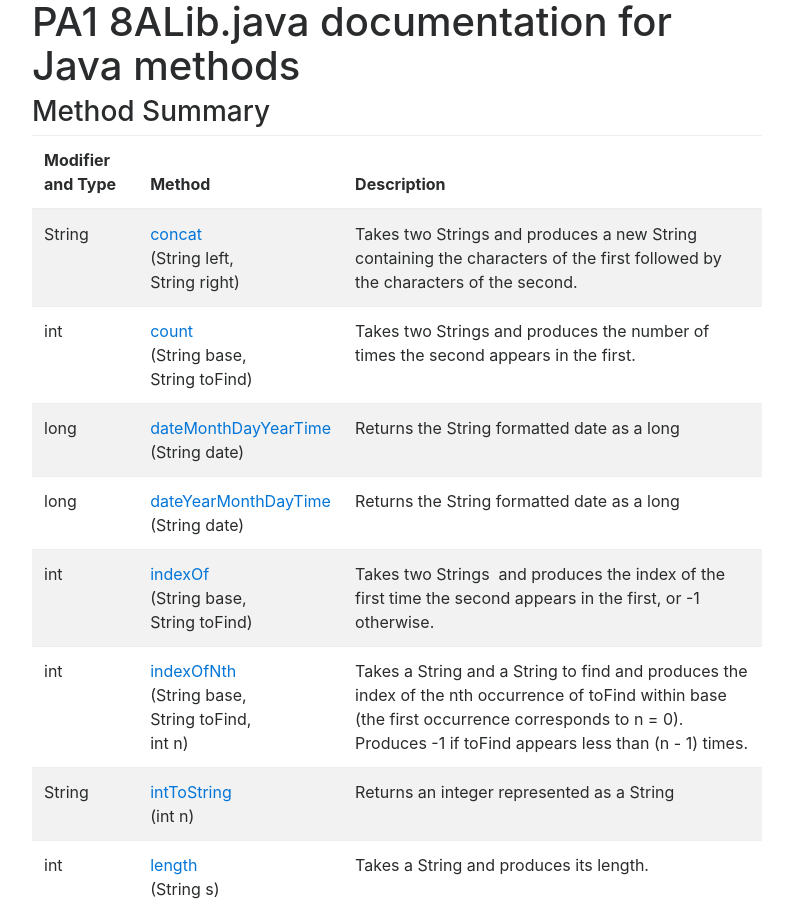
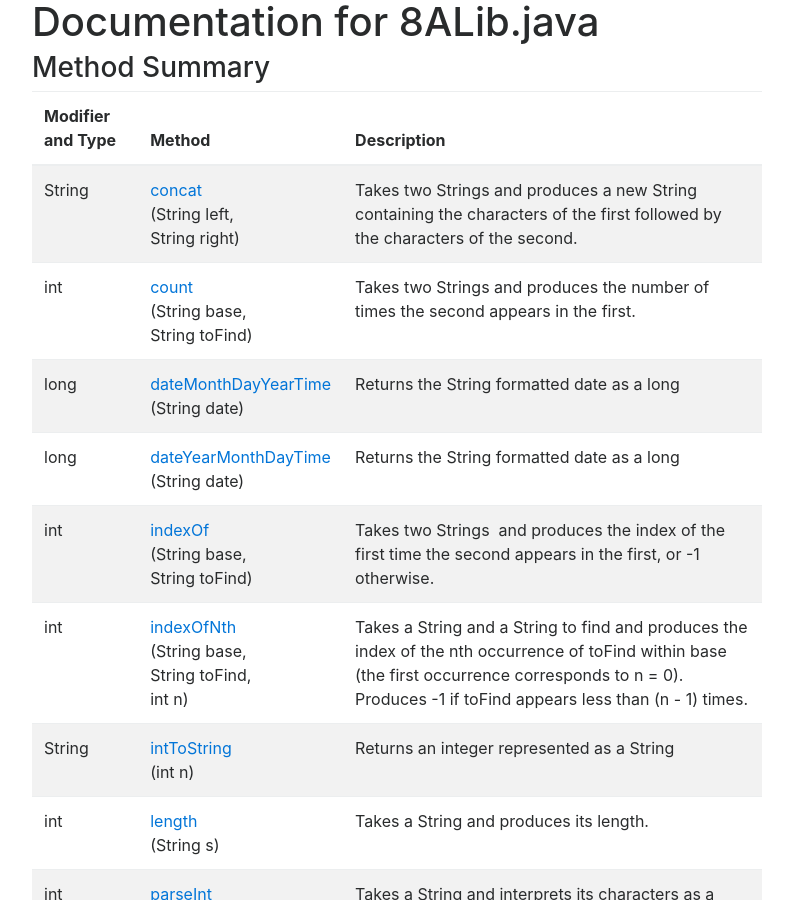
Before and after one commit to ucsd-cse8a-f18/ucsd-cse8a-f18.github.io, a Jekyll site: the page built from 8alib.md, in a window 1280 px wide and 900 px high. Shown: the whole window, without its empty margins (243-1036 px from the left). Built offline with Jekyll 4.4.1, drawn with Linux system fonts in a browser that asks for light colours; nearby versions of some CDN libraries.

Commit message:
Changed title of doc

```diff
--- a/8alib.md
+++ b/8alib.md
@@ -1,8 +1,8 @@
 ---
 layout: page
-title: "8ALib.java documentation"
+title: "Documentation for 8ALib.java"
 ---
-# PA1 8ALib.java documentation for Java methods
+# Documentation for 8ALib.java
 
 ### Method Summary
 <table class="table table-striped">
```
